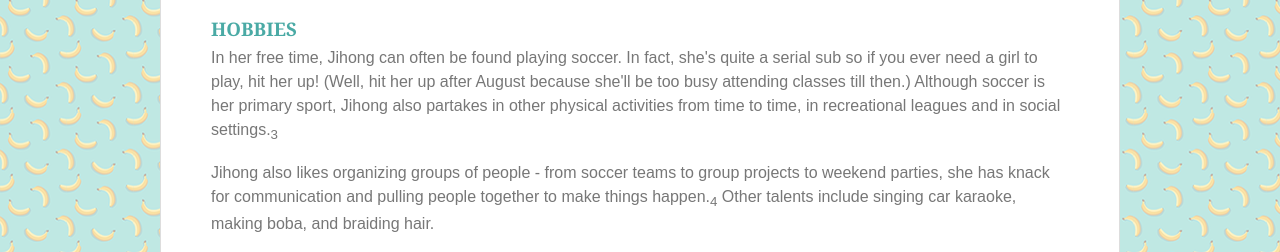
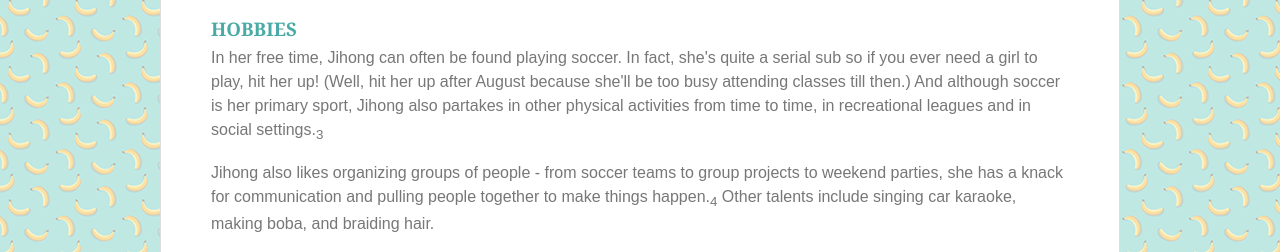
Before and after one commit to thejihongjin/1b-Basic-Portfolio, a plain HTML site: page index.html in a window 1280 px wide. Shown: the part 488-740 px from the top of the page. Drawn offline with Linux system fonts and the light colour scheme.

Commit message:
small grammar fix

```diff
--- a/index.html
+++ b/index.html
@@ -29,8 +29,8 @@
                 <h3>EDUCATION</h3>
                 <p>She attended Mira Mesa High and graduated in the top 5%, despite her questionable study habits.<sub>1</sub> After high school, she went on to earn her bachelor's degree in sociocultural anthropology, a few minors, and then her master's degree in AESE<sub>2</sub> all at UC San Diego. While pursuing a doctorate is not currently in her plans, Jihong enjoys expanding her knowledge base and learning new skillsets both personally and professionally.</p>
                 <h3>HOBBIES</h3>
-                <p>In her free time, Jihong can often be found playing soccer. In fact, she's quite a serial sub so if you ever need a girl to play, hit her up! (Well, hit her up after August because she'll be too busy attending classes till then.) Although soccer is her primary sport, Jihong also partakes in other physical activities from time to time, in recreational leagues and in social settings.<sub>3</sub></p>
-                <p>Jihong also likes organizing groups of people - from soccer teams to group projects to weekend parties, she has knack for communication and pulling people together to make things happen.<sub>4</sub> Other talents include singing car karaoke, making boba, and braiding hair.</p>
+                <p>In her free time, Jihong can often be found playing soccer. In fact, she's quite a serial sub so if you ever need a girl to play, hit her up! (Well, hit her up after August because she'll be too busy attending classes till then.) And although soccer is her primary sport, Jihong also partakes in other physical activities from time to time, in recreational leagues and in social settings.<sub>3</sub></p>
+                <p>Jihong also likes organizing groups of people - from soccer teams to group projects to weekend parties, she has a knack for communication and pulling people together to make things happen.<sub>4</sub> Other talents include singing car karaoke, making boba, and braiding hair.</p>
                 <h3>FOOTNOTES</h3>
                 <p class="footnote">
                     <sup>1</sup>In junior year AP Biology, she played Tetris on the computer through 100% of class lectures, yet finished the year with an A and passed the AP test (a 3 is passing!!!).<br>
```
